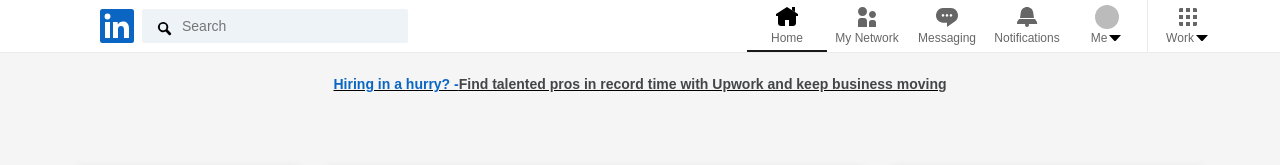
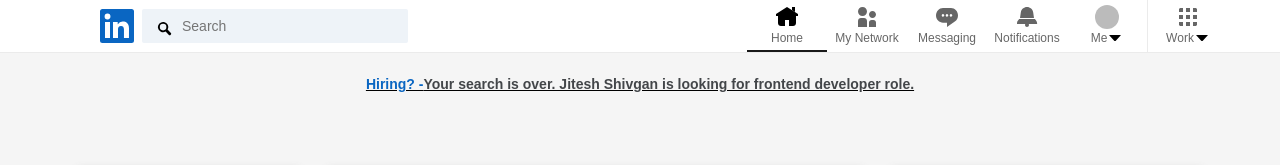
Before and after one commit to jiteshshivgan/Linkedin-Clone, a React (Create React App) app: page /home in a window 1280 px wide. Shown: the top 165 px of the page. Built offline with nearby package versions, Linux system fonts and the light colour scheme; no server answers; sample sign-in values are in the browser's storage.

Commit message:
home page updated

```diff
--- a/src/components/Home.js
+++ b/src/components/Home.js
@@ -13,10 +13,10 @@
             <Section>
                 <h5>
                     <a>
-                        Hiring in a hurry? -
+                        Hiring? -
                     </a>
                 </h5>
-                    <p>Find talented pros in record time with Upwork and keep business moving</p>
+                    <p>Your search is over. Jitesh Shivgan is looking for frontend developer role.</p>
 
             </Section>
             <Layout>
--- a/src/components/PostModal.js
+++ b/src/components/PostModal.js
@@ -6,7 +6,7 @@
   const [editorText, setEditorText] = useState("");
   const [shareImage, setShareImage] = useState("");
   const [videoLink, setVideoLink] = useState("");
-
+  const [assetArea, setAssetArea] = useState("");
 
   const handleChange=(e)=>{
     const image=e.target.files[0];
@@ -17,6 +17,12 @@
     }
 
     setShareImage(image);
+  };
+
+  const switchAssetArea = (area) => {
+    setShareImage("");
+    setVideoLink("");
+    setAssetArea(area);
   };
 
   const reset = (e) => {
@@ -53,6 +59,11 @@
               }} onChange={handleChange}/>
               <p><label htmlFor="file">Select an image to share</label></p>
               {shareImage && <img src={URL.createObjectURL(shareImage)}/>}
+              <>
+                <input type="text" placeholder="Please input a video link" value={videoLink} onChange={(e)=> setVideoLink(e.target.value)}/>
+                {videoLink && (<ReactPlayer width={"100%"} url={videoLink}/>)}
+              </>
+
             </UploadImage>
           </Editor>
         </SharedContent>
```
